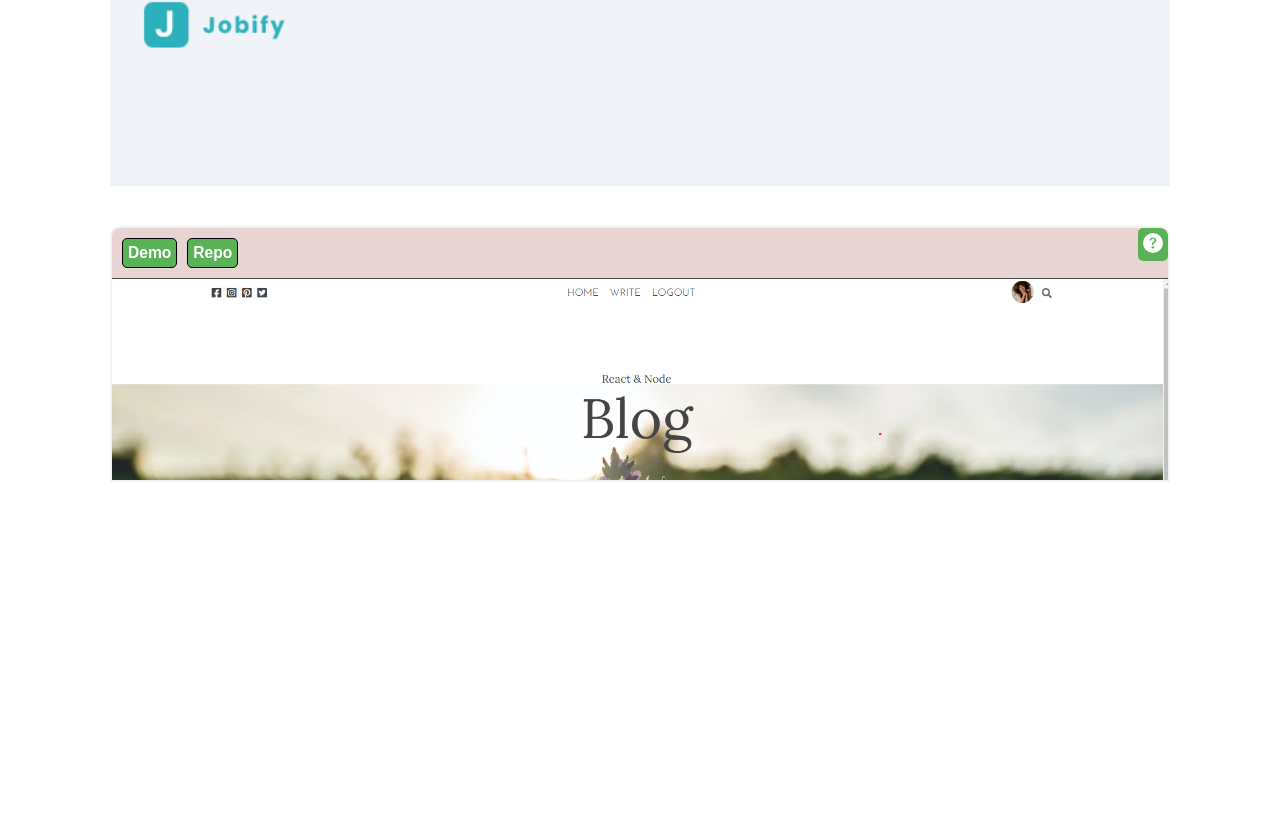
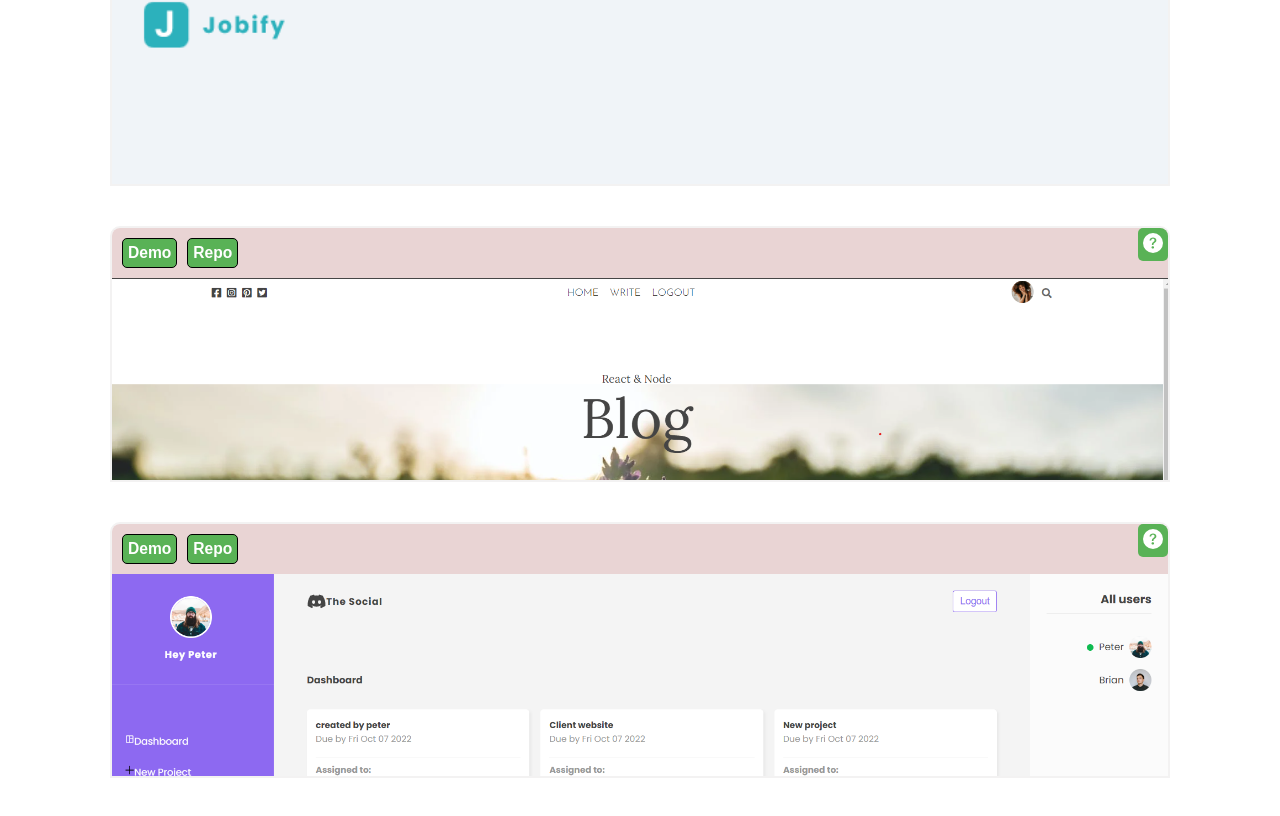
Before and after one commit to cuongvu3009/cuongvuduc3009, a React (Create React App) app: page /projects in a window 1280 px wide. Shown: the part 2686-3502 px from the top of the page. Before the commit the page ends 3238 px from the top, so only its background shows below. Built offline with nearby package versions, Linux system fonts and the light colour scheme.

Commit message:
project update and fix express img

```diff
--- a/src/data.js
+++ b/src/data.js
@@ -8,6 +8,7 @@ import github from './img/github.png';
 import store from './img/store.png';
 import job from './img/job.png';
 import blogMega from './img/blogMega.png';
+import social from './img/social.png';
 
 import { v4 as uuidv4 } from 'uuid';
 
@@ -102,6 +103,15 @@ export const products = [
     tech: 'React, JWT, Mongodb, Context API, Heroku, Node, Express',
     desc: 'Blog website with authentication, and add blog',
   },
+  {
+    id: uuidv4(),
+    img: social,
+    demo: 'https://chat-app-3009.netlify.app/',
+    repo: 'https://github.com/cuongvu3009/social-firebase',
+    name: 'Social website',
+    tech: 'React, Firebase',
+    desc: 'Social website with authentication, add post, comment, chat, online status.. all powered by firebase',
+  },
 ];
 
 export const stacks = [
@@ -158,7 +168,7 @@ export const stacks = [
   {
     title: 'expressjs',
     link: 'https://expressjs.com/',
-    img: 'https://cdn.icon-icons.com/icons2/2699/PNG/512/expressjs_logo_icon_169185.png',
+    img: 'https://www.vectorlogo.zone/logos/expressjs/expressjs-ar21.svg',
     level: 'excellent',
     class: 'BE',
   },
```
Also changed, not shown: src/img/social.png (added).
